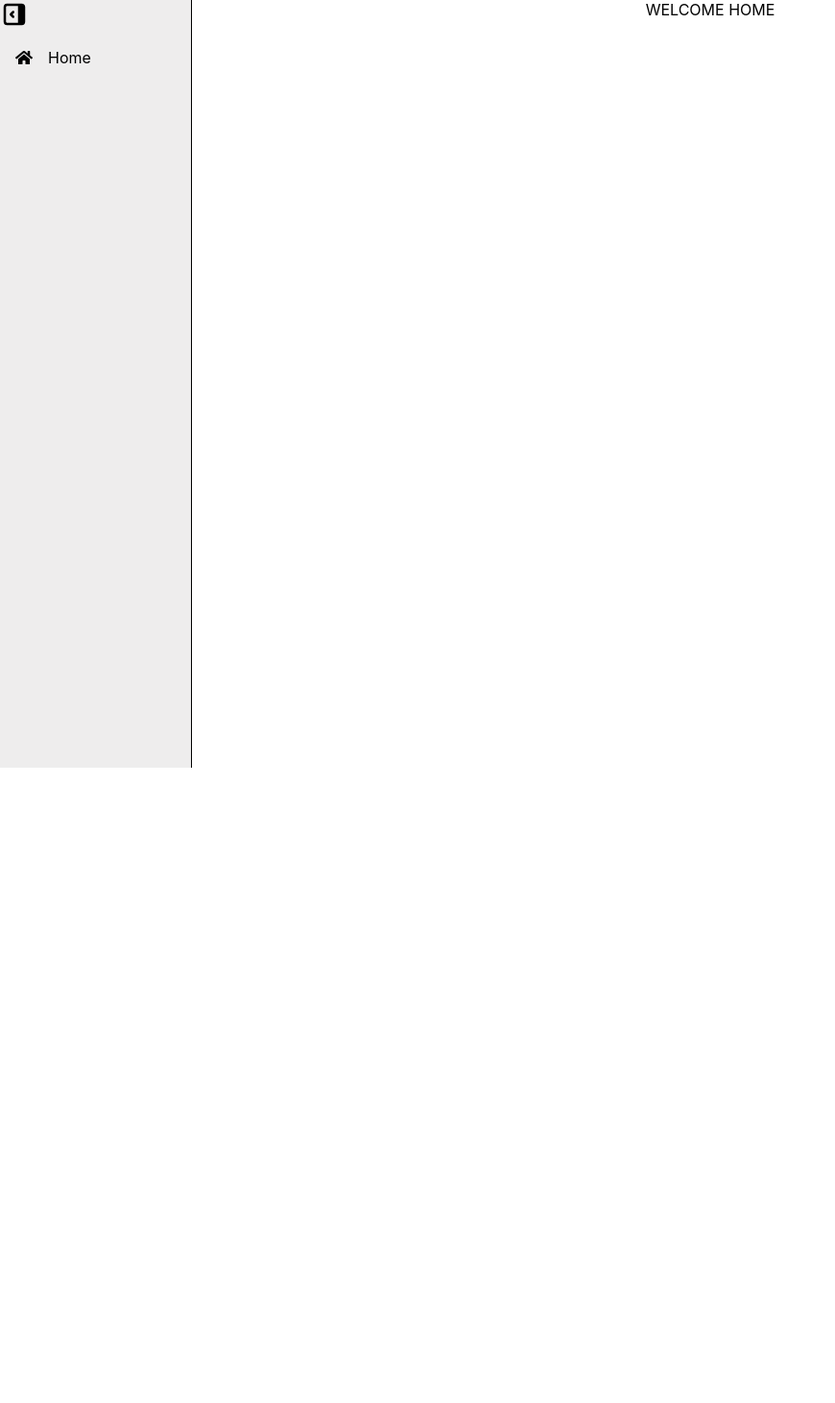
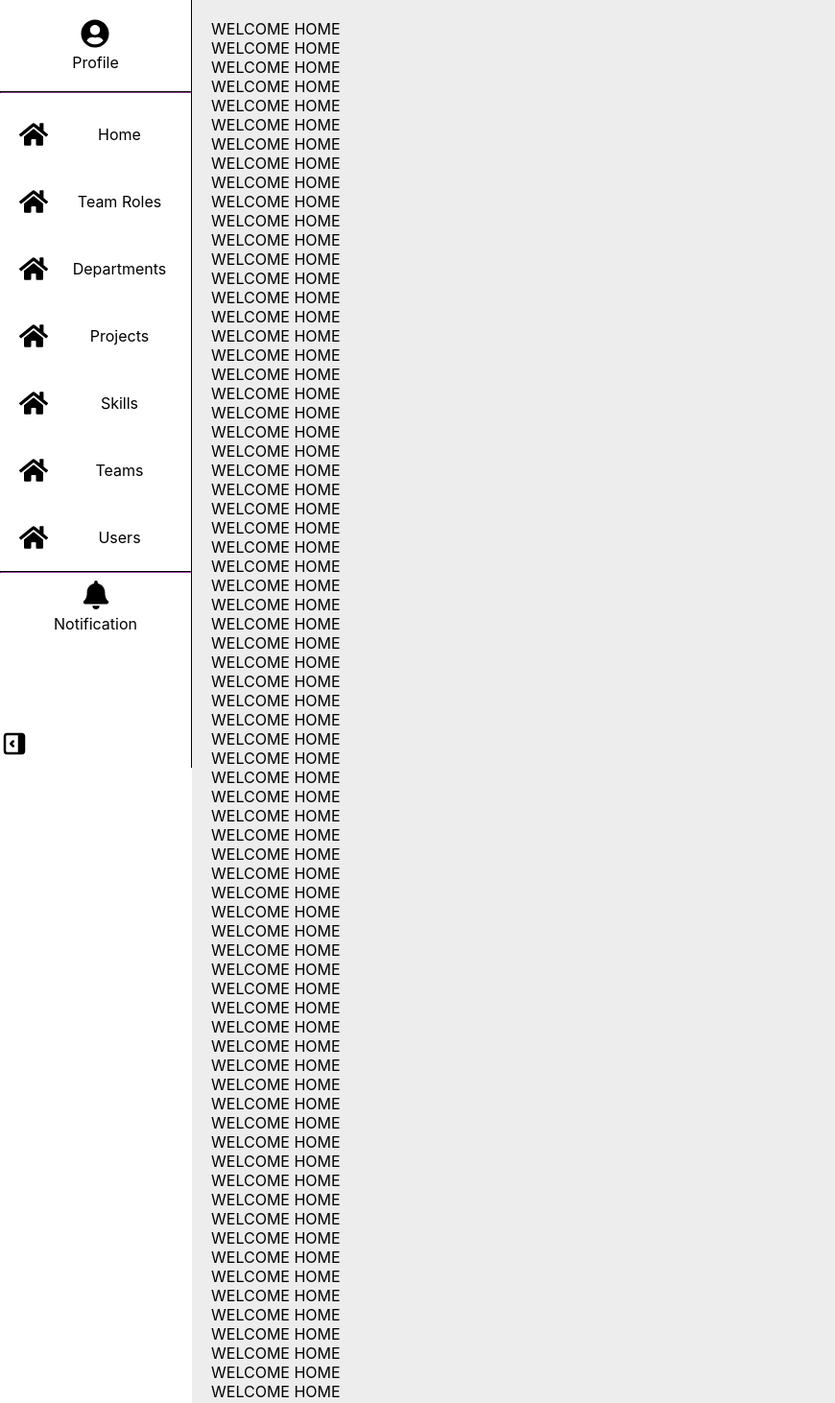
Before and after one commit to PTMAndrey/tech-challenge-2024, a React (Create React App) app: page / in a window 1280 px wide. Shown: the top 1462 px of the page at 96% size, without its empty margins (0-870 px from the left). Before the commit the page ends 800 px from the top, so only its background shows below. Built offline with nearby package versions, Linux system fonts and the light colour scheme; no server answers; sample sign-in values are in the browser's storage.

Commit message:
[TASK-378] Side bar navigation

```diff
--- a/src/components/Sidebar/SidebarNavigation.jsx
+++ b/src/components/Sidebar/SidebarNavigation.jsx
@@ -3,21 +3,63 @@ import { FaHome } from "react-icons/fa";
 import style from './SidebarNavigation.module.scss';
 import { TbLayoutSidebarRightExpandFilled } from "react-icons/tb";
 import { TbLayoutSidebarLeftExpandFilled } from "react-icons/tb";
+import { FaUserCircle } from "react-icons/fa";
+import { FaBell } from "react-icons/fa";
 
 
 const SidebarNavigation = ({ toggleSidebar, isSidebarOpen }) => {
   return (
     <div className={`${style.sidebar} ${isSidebarOpen ? style.open : style.closed}`}>
-
-      <button onClick={toggleSidebar}>
-        {isSidebarOpen ? <TbLayoutSidebarRightExpandFilled /> : <TbLayoutSidebarLeftExpandFilled />}
-      </button>
-
+      <div className={style.headerSideBar}>
+        <div className={style.profileContainer}>
+          <a href="/profile">
+            <FaUserCircle className={style.profileImg} />
+            {isSidebarOpen && <span>Profile</span>}
+          </a>
+        </div>
+      </div>
+      <hr />
       <div className={style.menuItems}>
         <a href="/" className={style.menuItem}>
           <FaHome className={style.img} />
           {isSidebarOpen && <span>Home</span>}
         </a>
+        <a href="/team-roles" className={style.menuItem}>
+          <FaHome className={style.img} />
+          {isSidebarOpen && <span>Team Roles</span>}
+        </a>
+        <a href="/departments" className={style.menuItem}>
+          <FaHome className={style.img} />
+          {isSidebarOpen && <span>Departments</span>}
+        </a>
+        <a href="/projects" className={style.menuItem}>
+          <FaHome className={style.img} />
+          {isSidebarOpen && <span>Projects</span>}
+        </a>
+        <a href="/skills" className={style.menuItem}>
+          <FaHome className={style.img} />
+          {isSidebarOpen && <span>Skills</span>}
+        </a>
+        <a href="/teams" className={style.menuItem}>
+          <FaHome className={style.img} />
+          {isSidebarOpen && <span>Teams</span>}
+        </a>
+        <a href="/users" className={style.menuItem}>
+          <FaHome className={style.img} />
+          {isSidebarOpen && <span>Users</span>}
+        </a>
+      </div>
+      <hr />
+      <div className={style.bottomSideBar}>
+        <div className={style.notifications}>
+          <a href="/notifications">
+            <FaBell className={style.notificationBell} />
+            {isSidebarOpen && <span>Notification</span>}
+          </a>
+        </div>
+        <button onClick={toggleSidebar} className={style.buttonToggleSideBar}>
+          {isSidebarOpen ? <TbLayoutSidebarRightExpandFilled /> : <TbLayoutSidebarLeftExpandFilled />}
+        </button>
       </div>
     </div>
   );
--- a/src/components/Sidebar/SidebarNavigation.module.scss
+++ b/src/components/Sidebar/SidebarNavigation.module.scss
@@ -6,7 +6,6 @@
   width: 200px;
   height: 100vh;
   position: fixed;
-  background-color: rgb(238, 237, 237);
   border-right: 1px solid;
   left: 0;
   top: 0;
@@ -20,21 +19,77 @@
 }
 .sidebar.closed {
   width: 50px;
+  .img{
+    margin-left:8px;
+  }
 }
 
+.buttonToggleSideBar{
+  position:fixed;
+  bottom: -10px !important;
+  left:0 !important;
+}
+
+.headerSideBar, .bottomSideBar{
+  display: flex;
+  flex-direction: row;
+  justify-content: center;
+
+}
+
+.profileContainer a{
+  display: flex;
+  flex-direction: column;
+  justify-content: center;
+  align-items: center;
+  margin:20px 10px;
+}
+hr {
+  display: block;
+  margin-bottom: 0.5em;
+  width: 100%;
+  border: 1px inset #424;
+}
+
+.profileImg, .notificationBell{
+  font-size: 30px;
+  margin-bottom: 5px;
+}
+
+
 .menuItems {
-  cursor: pointer;
+  display: flex;
+  flex-direction: column;
+  justify-content: center;
+  // align-items: center;
+
 }
 
 .menuItem {
+  cursor: pointer;
   display: flex;
   align-items: center;
+  flex-direction: row !important;
+  justify-content: space-between !important;
+  margin: 20px 0;
+  span{
+    margin: 0 auto;
+  }
 }
 
-.menuItem .img {
-  width:50px;
+.img {
+  font-size:30px;
+  margin-left:20px;
 }
 
 .menuItem span {
   display: block;
 }
+
+.bottomSideBar a{
+  display: flex;
+  flex-direction: column;
+  justify-content: center;
+  align-items: center;
+  // margin:40px 10px 20px 10px;
+}
--- a/src/pages/Home/Home.jsx
+++ b/src/pages/Home/Home.jsx
@@ -7,6 +7,80 @@ const Home = () => {
     <Container fluid className={styles.mainContainer}>
       <div>
         <h2>WELCOME HOME</h2>
+        <h2>WELCOME HOME</h2>
+        <h2>WELCOME HOME</h2>
+        <h2>WELCOME HOME</h2>
+        <h2>WELCOME HOME</h2>
+        <h2>WELCOME HOME</h2>
+        <h2>WELCOME HOME</h2>
+        <h2>WELCOME HOME</h2>
+        <h2>WELCOME HOME</h2>
+        <h2>WELCOME HOME</h2>
+        <h2>WELCOME HOME</h2>
+        <h2>WELCOME HOME</h2>
+        <h2>WELCOME HOME</h2>
+        <h2>WELCOME HOME</h2>
+        <h2>WELCOME HOME</h2>
+        <h2>WELCOME HOME</h2>
+        <h2>WELCOME HOME</h2>
+        <h2>WELCOME HOME</h2>
+        <h2>WELCOME HOME</h2>
+        <h2>WELCOME HOME</h2>
+        <h2>WELCOME HOME</h2>
+        <h2>WELCOME HOME</h2>
+        <h2>WELCOME HOME</h2>
+        <h2>WELCOME HOME</h2>
+        <h2>WELCOME HOME</h2>
+        <h2>WELCOME HOME</h2>
+        <h2>WELCOME HOME</h2>
+        <h2>WELCOME HOME</h2>
+        <h2>WELCOME HOME</h2>
+        <h2>WELCOME HOME</h2>
+        <h2>WELCOME HOME</h2>
+        <h2>WELCOME HOME</h2>
+        <h2>WELCOME HOME</h2>
+        <h2>WELCOME HOME</h2>
+        <h2>WELCOME HOME</h2>
+        <h2>WELCOME HOME</h2>
+        <h2>WELCOME HOME</h2>
+        <h2>WELCOME HOME</h2>
+        <h2>WELCOME HOME</h2>
+        <h2>WELCOME HOME</h2>
+        <h2>WELCOME HOME</h2>
+        <h2>WELCOME HOME</h2>
+        <h2>WELCOME HOME</h2>
+        <h2>WELCOME HOME</h2>
+        <h2>WELCOME HOME</h2>
+        <h2>WELCOME HOME</h2>
+        <h2>WELCOME HOME</h2>
+        <h2>WELCOME HOME</h2>
+        <h2>WELCOME HOME</h2>
+        <h2>WELCOME HOME</h2>
+        <h2>WELCOME HOME</h2>
+        <h2>WELCOME HOME</h2>
+        <h2>WELCOME HOME</h2>
+        <h2>WELCOME HOME</h2>
+        <h2>WELCOME HOME</h2>
+        <h2>WELCOME HOME</h2>
+        <h2>WELCOME HOME</h2>
+        <h2>WELCOME HOME</h2>
+        <h2>WELCOME HOME</h2>
+        <h2>WELCOME HOME</h2>
+        <h2>WELCOME HOME</h2>
+        <h2>WELCOME HOME</h2>
+        <h2>WELCOME HOME</h2>
+        <h2>WELCOME HOME</h2>
+        <h2>WELCOME HOME</h2>
+        <h2>WELCOME HOME</h2>
+        <h2>WELCOME HOME</h2>
+        <h2>WELCOME HOME</h2>
+        <h2>WELCOME HOME</h2>
+        <h2>WELCOME HOME</h2>
+        <h2>WELCOME HOME</h2>
+        <h2>WELCOME HOME</h2>
+        <h2>WELCOME HOME</h2>
+        <h2>WELCOME HOME</h2>
+        <h2>WELCOME HOME</h2>
       </div>
     </Container >
   )
--- a/src/pages/Home/Home.module.scss
+++ b/src/pages/Home/Home.module.scss
@@ -5,7 +5,6 @@
 .mainContainer {
     display: flex;
     flex-direction: column;
-    align-items: center;
     flex-wrap: wrap;
     width: 100%;
     min-height: 30rem;
--- a/src/pages/Layout/Layout.module.scss
+++ b/src/pages/Layout/Layout.module.scss
@@ -4,6 +4,10 @@
 
 .layout {
   transition: margin-left 0.3s ease;
+  background-color: rgb(238, 237, 237);
+  min-height: 100vh;
+  height:100%;
+  padding: 20px;
 
   &.sidebarOpen {
     margin-left: 200px;
```
